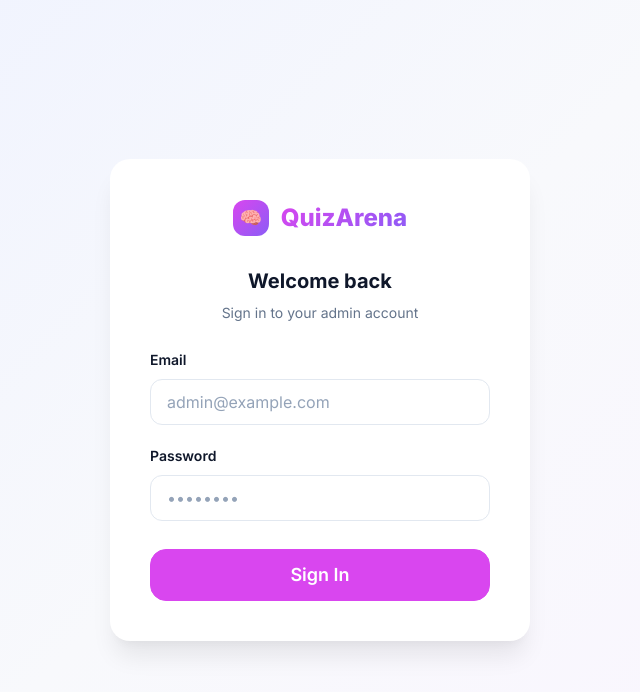
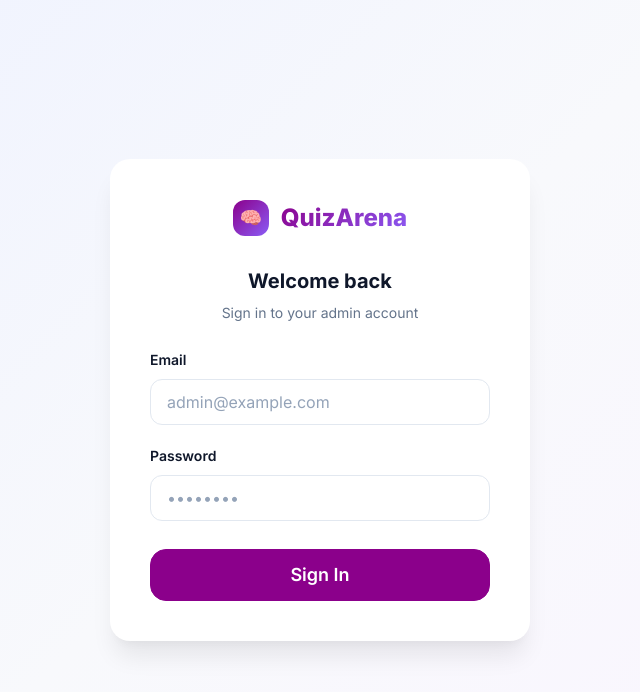
Before and after one commit to Sushant-15/from-maker, a Next.js app: page /admin/login in a window 1280 px wide. Shown: the top 692 px of the page, without its empty margins (320-960 px from the left). Built offline with nearby package versions, Linux system fonts and the light colour scheme.

Commit message:
Update theme to Dark Magenta #8b008b and fix live tag alignment

```diff
--- a/src/app/globals.css
+++ b/src/app/globals.css
@@ -13,9 +13,9 @@
   --foreground-muted: #64748b;
   --foreground-subtle: #94a3b8;
 
-  --primary: #d946ef;
-  --primary-hover: #c026d3;
-  --primary-light: #fdf4ff;
+  --primary: #8b008b;
+  --primary-hover: #7a007a;
+  --primary-light: #fae6fa;
   --primary-foreground: #ffffff;
 
   --surface: #ffffff;
@@ -77,7 +77,7 @@
   --shadow-md: 0 4px 6px -1px rgba(0, 0, 0, 0.07), 0 2px 4px -2px rgba(0, 0, 0, 0.05);
   --shadow-lg: 0 10px 15px -3px rgba(0, 0, 0, 0.08), 0 4px 6px -4px rgba(0, 0, 0, 0.04);
   --shadow-xl: 0 20px 25px -5px rgba(0, 0, 0, 0.08), 0 8px 10px -6px rgba(0, 0, 0, 0.04);
-  --shadow-glow: 0 0 20px rgba(217, 70, 239, 0.15);
+  --shadow-glow: 0 0 20px rgba(139, 0, 139, 0.15);
 
   /* Transitions */
   --transition-fast: 150ms cubic-bezier(0.4, 0, 0.2, 1);
@@ -330,7 +330,7 @@ h4 { font-size: var(--font-size-lg); }
 
 .input:focus {
   border-color: var(--primary);
-  box-shadow: 0 0 0 3px rgba(217, 70, 239, 0.1);
+  box-shadow: 0 0 0 3px rgba(139, 0, 139, 0.1);
 }
 
 .input::placeholder {
@@ -562,7 +562,7 @@ textarea.input {
 .option-card-selected {
   border-color: var(--primary);
   background: var(--primary-light);
-  box-shadow: 0 0 0 3px rgba(217, 70, 239, 0.15);
+  box-shadow: 0 0 0 3px rgba(139, 0, 139, 0.15);
 }
 
 .option-card:disabled {
```
Also changed, not shown: src/app/admin/(protected)/quizzes/[id]/results/page.tsx (+17 -15 lines).
